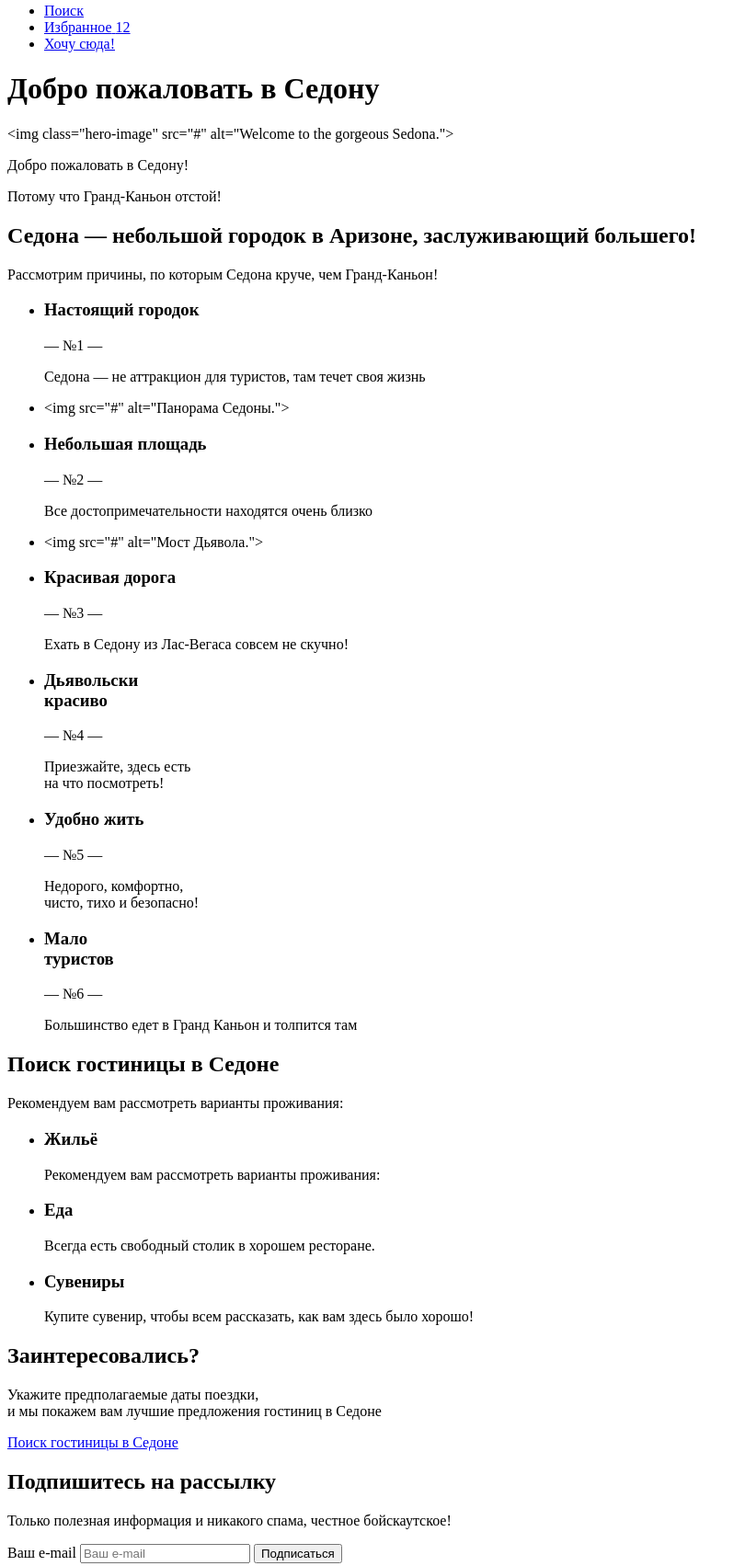
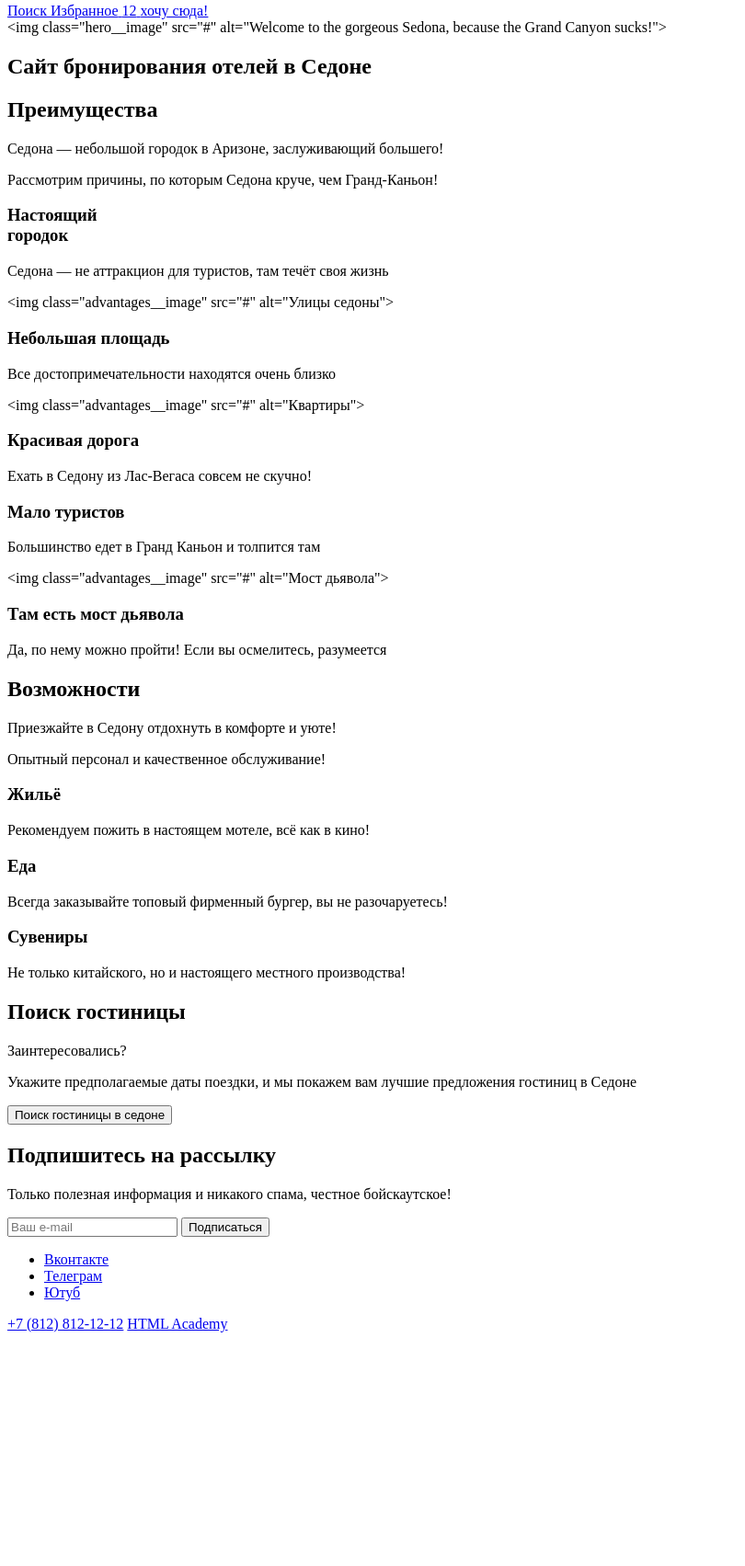
Before and after one commit to FrontAram99/2475789-sedona-2, a plain HTML site: page index.html in a window 1280 px wide. Shown: the part 109-1812 px from the top of the page at 92% size, without its empty margins (0-810 px from the left). After the commit the page ends 1566 px from the top, so only its background shows below. Drawn offline with Linux system fonts and the light colour scheme.

Commit message:
другой index

```diff
--- a/index.html
+++ b/index.html
@@ -1,167 +1,152 @@
 <!DOCTYPE html>
 <html lang="ru">
+
   <head>
-  <meta charset="UTF-8">
-  <meta name="viewport" content="width=device-width, initial-scale=1.0">
-  <title>Седона</title>
-  <!-- <link rel="stylesheet" href="styles/styles.css"> -->
+    <meta charset="utf-8">
+    <title>HTML Academy: Седона</title>
   </head>
-<body>
+
+  <body class="page">
     <header class="page-header">
-    <nav class="navigation">
-      <a class="navigation-logo" href="index.html">
-        &lt;img src="#" alt="Логотип города Седона."&gt;
+      <nav class="page-header__navigation navigation">
+        <a class="navigation__logo" href="index.html">
+          &lt;img class="navigation__image" src="#" alt="Логотип Седона"&gt;
         </a>
-      <ul class="navigation-list">
-        <li class="navigation-item">
-          <a class="navigation-link navigation-link-current" href="index.html">Главная</a>
+        <ul class="navigation__list">
+          <li class="navigation__item">
+            <a class="navigation__link navigation__link_current" href="#">Главная</a>
           </li>
-        <li class="navigation-item">
-          <a class="navigation-link" href="#">О Седоне</a>
+          <li class="navigation__item">
+            <a class="navigation__link" href="#">О Седоне</a>
           </li>
-        <li class="navigation-item">
-          <a class="navigation-link" href="catalog.html">Гостиницы</a>
-        </li>
-      </ul>
-      <ul class="navigation-user">
-        <li class="navigation-item">
-          <a class="navigation-button navigation-button-search" href="#">
-            <span class="visually-hidden">Поиск</span>
-          </a>
-        </li>
-        <li class="navigation-item">
-          <a class="navigation-button navigation-button-favorites" href="#">
-            <span class="visually-hidden">Избранное</span>
-            <span class="favorites-count">12</span>
-          </a>
-        </li>
-        <li class="navigation-item">
-          <a class="button button-accent" href="#">Хочу сюда!</a>
+          <li class="navigation__item">
+            <a class="navigation__link" href="catalog.html">Гостиницы</a>
           </li>
         </ul>
       </nav>
+      <div class="page-header__user user-menu">
+        <a class="user-menu__search" href="#">
+          <span class="visually-hidden">Поиск</span>
+        </a>
+        <a class="user-menu__favorites" href="#">
+          <span class="visually-hidden">Избранное</span>
+          <span class="user-menu__favorites-count">12</span>
+        </a>
+        <a class="user-menu__want" href="#">хочу сюда!</a>
+      </div>
     </header>
 
-  <main class="main-index">
-    <h1 class="visually-hidden">Добро пожаловать в Седону</h1>
-    <section class="hero">
-      &lt;img class="hero-image" src="#" alt="Welcome to the gorgeous Sedona."&gt;
-      <p class="hero-slogan">Добро пожаловать в Седону!</p>
-      <p class="hero-text">Потому что Гранд-Каньон отстой!</p>
+    <main class="main">
+      <section class="main__hero hero">
+        &lt;img class="hero__image" src="#" alt="Welcome to the gorgeous Sedona, because the Grand Canyon sucks!"&gt;
+        <h1 class="visually-hidden">Сайт бронирования отелей в Седоне</h1>
       </section>
 
-    <section class="advantages">
-      <h2 class="advantages-heading">Седона — небольшой городок в Аризоне, заслуживающий большего!</h2>
-      <p class="advantages-description">Рассмотрим причины, по которым Седона круче, чем Гранд-Каньон!</p>
-      <ul class="advantages-list">
-        <li class="advantages-item advantages-item-main advantages-item-blue">
-          <h3 class="advantages-title">Настоящий городок</h3>
-          <p class="advantages-number">— №1 —</p>
-          <p class="advantages-text">Седона — не аттракцион для туристов, там течет своя жизнь</p>
-        </li>
-        <li class="advantages-item advantages-item-image">
-          &lt;img src="#" alt="Панорама Седоны."&gt;
-        </li>
-        <li class="advantages-item advantages-item-info">
-          <h3 class="advantages-title">Небольшая площадь</h3>
-          <p class="advantages-number">— №2 —</p>
-          <p class="advantages-text">Все достопримечательности находятся очень близко</p>
-        </li>
-        <li class="advantages-item advantages-item-image">
-          &lt;img src="#" alt="Мост Дьявола."&gt;
-        </li>
-        <li class="advantages-item advantages-item-main advantages-item-blue">
-          <h3 class="advantages-title">Красивая дорога</h3>
-          <p class="advantages-number">— №3 —</p>
-          <p class="advantages-text">Ехать в Седону из Лас-Вегаса совсем не скучно!</p>
-        </li>
-        <li class="advantages-item">
-          <h3 class="advantages-title">Дьявольски <br>красиво</h3>
-          <p class="advantages-number">— №4 —</p>
-          <p class="advantages-text">Приезжайте, здесь есть <br>на что посмотреть!</p>
-        </li>
-        <li class="advantages-item">
-          <h3 class="advantages-title">Удобно жить</h3>
-          <p class="advantages-number">— №5 —</p>
-          <p class="advantages-text">Недорого, комфортно, <br>чисто, тихо и безопасно!</p>
-        </li>
-        <li class="advantages-item">
-          <h3 class="advantages-title">Мало <br>туристов</h3>
-          <p class="advantages-number">— №6 —</p>
-          <p class="advantages-text">Большинство едет в Гранд Каньон и толпится там</p>
-        </li>
-      </ul>
+      <section class="main__advantages advantages">
+        <h2 class="visually-hidden">Преимущества</h2>
+
+        <p class="advantages__slogan">Седона — небольшой городок в Аризоне,
+          заслуживающий большего!</p>
+        <p class="advantages__text">Рассмотрим причины, по которым Седона круче, чем Гранд-Каньон!</p>
+
+        <article class="advantages__item">
+          <h3 class="advantages__title">Настоящий<br>городок</h3>
+          <p class="advantages__text">Седона — не аттракцион для туристов, там течёт своя жизнь</p>
+          &lt;img class="advantages__image" src="#" alt="Улицы седоны"&gt;
+        </article>
+
+        <article class="advantages__item">
+          <h3 class="advantages__title">Небольшая
+            площадь</h3>
+          <p class="advantages__text">Все достопримечательности находятся очень близко</p>
+          &lt;img class="advantages__image" src="#" alt="Квартиры"&gt;
+        </article>
+
+        <article class="advantages__item">
+          <h3 class="advantages__title">Красивая
+            дорога</h3>
+          <p class="advantages__text">Ехать в Седону из Лас-Вегаса совсем не скучно!</p>
+        </article>
+
+        <article class="advantages__item">
+          <h3 class="advantages__title">Мало
+            туристов</h3>
+          <p class="advantages__text">Большинство едет в Гранд Каньон и толпится там</p>
+        </article>
+
+        <article class="advantages__item">
+          &lt;img class="advantages__image" src="#" alt="Мост дьявола"&gt;
+          <h3 class="advantages__title">Там есть
+            мост дьявола</h3>
+          <p class="advantages__text">Да, по нему можно пройти! Если вы осмелитесь, разумеется</p>
+        </article>
       </section>
 
-    <section class="services">
-      <h2 class="services-heading">Поиск гостиницы в Седоне</h2>
-      <p class="services-description">Рекомендуем вам рассмотреть варианты проживания:</p>
-      <ul class="services-list">
-        <li class="services-item">
-          <h3 class="services-title">Жильё</h3>
-          <p class="services-text">Рекомендуем вам рассмотреть варианты проживания:</p>
-        </li>
-        <li class="services-item">
-          <h3 class="services-title">Еда</h3>
-          <p class="services-text">Всегда есть свободный столик в хорошем ресторане.</p>
-        </li>
-        <li class="services-item">
-          <h3 class="services-title">Сувениры</h3>
-          <p class="services-text">Купите сувенир, чтобы всем рассказать, как вам здесь было хорошо!</p>
-        </li>
-      </ul>
+      <section class="main__facilities facilities">
+        <h2 class="visually-hidden">Возможности</h2>
+        <p class="facilities__heading">Приезжайте в Седону отдохнуть в комфорте и уюте!</p>
+        <p class="facilities__text">Опытный персонал и качественное обслуживание!</p>
+
+        <article class="facilities__item">
+          <h3 class="facilities__item-title">Жильё</h3>
+          <p class="facilities__item-text">Рекомендуем пожить в настоящем мотеле,
+            всё как в кино!</p>
+        </article>
+
+        <article class="facilities__item">
+          <h3 class="facilities__item-title">Еда</h3>
+          <p class="facilities__item-text">Всегда заказывайте
+            топовый фирменный бургер, вы не разочаруетесь!</p>
+        </article>
+
+        <article class="facilities__item">
+          <h3 class="facilities__item-title">Сувениры</h3>
+          <p class="facilities__item-text">Не только китайского,
+            но и настоящего местного производства!</p>
+        </article>
       </section>
 
-    <section class="search">
-      <h2 class="search-heading">Заинтересовались?</h2>
-      <p class="search-description">Укажите предполагаемые даты поездки, <br>и мы покажем вам лучшие предложения гостиниц в Седоне</p>
-      <a class="button button-accent search-button" href="catalog.html">Поиск гостиницы в Седоне</a>
+      <section class="main__hotel-search hotel-search">
+        <h2 class="visually-hidden">Поиск гостиницы</h2>
+        <p class="hotel-search__heading">Заинтересовались?</p>
+        <p class="hotel-search__text">Укажите предполагаемые даты поездки, и мы покажем вам лучшие предложения гостиниц
+          в Седоне</p>
+        <button class="hotel-search__button" type="button">Поиск гостиницы в седоне</button>
       </section>
 
-    <section class="subscribe subscribe-index">
-      <h2 class="subscribe-heading">Подпишитесь на рассылку</h2>
-      <p class="subscribe-description">Только полезная информация и никакого спама, честное бойскаутское!</p>
-      <form class="subscribe-form" action="https://echo.htmlacademy.ru/" method="post">
-        <label class="visually-hidden" for="subscribe-email">Ваш e-mail</label>
-        <input class="field subscribe-input" type="email" id="subscribe-email" name="email" placeholder="Ваш e-mail" required>
-        <button class="button button-primary subscribe-button" type="submit">Подписаться</button>
+      <section class="main__subscribe subscribe">
+        <h2 class="subscribe__heading">Подпишитесь на рассылку</h2>
+        <p class="subscribe__text">Только полезная информация и никакого спама, честное бойскаутское!</p>
+        <form class="subscribe__form" action="https://echo.htmlacademy.ru" method="post">
+          <input class="subscribe__email" type="email" name="email" placeholder="Ваш e-mail">
+          <button class="subscribe__button" type="submit">Подписаться</button>
         </form>
       </section>
     </main>
 
     <footer class="page-footer">
-    <div class="footer-container">
-      <section class="footer-social">
-        <h2 class="visually-hidden">Социальные сети</h2>
-        <ul class="footer-social-list">
-          <li class="footer-social-item">
-            <a class="footer-social-link" href="https://vk.com/htmlacademy">
-              <span class="visually-hidden">ВКонтакте</span>
+      <ul class="page-footer__social social">
+        <li class="social__item">
+          <a class="social__link" href="https://vk.com/htmlacademy">
+            <span class="visually-hidden">Вконтакте</span>
           </a>
         </li>
-          <li class="footer-social-item">
-            <a class="footer-social-link" href="https://t.me/htmlacademy">
+        <li class="social__item">
+          <a class="social__link" href="https://t.me/htmlacademy">
             <span class="visually-hidden">Телеграм</span>
           </a>
         </li>
-          <li class="footer-social-item">
-            <a class="footer-social-link" href="https://www.youtube.com/user/htmlacademyru">
-              <span class="visually-hidden">YouTube</span>
+        <li class="social__item">
+          <a class="social__link" href="https://www.youtube.com/user/htmlacademyru">
+            <span class="visually-hidden">Ютуб</span>
           </a>
         </li>
       </ul>
-      </section>
-      <section class="footer-contacts">
-        <h2 class="visually-hidden">Контакты</h2>
-        <a class="footer-contacts-phone" href="tel:+78128121212">+7 (812) 812-12-12</a>
-      </section>
-      <section class="footer-developer">
-        <h2 class="visually-hidden">Разработано</h2>
-        <a class="footer-developer-link" href="https://htmlacademy.ru/">
-          &lt;img src="#" alt="Логотип HTML Academy"&gt;
+      <a class="page-footer__phone" href="tel:+78128121212">+7 (812) 812-12-12</a>
+      <a class="page-footer__logo" href="https://htmlacademy.ru/intensive/htmlcss">
+        <span class="visually-hidden">HTML Academy</span>
       </a>
-      </section>
-    </div>
     </footer>
   </body>
+
 </html>
```
Lines whose indentation alone changed are shown as unchanged.
